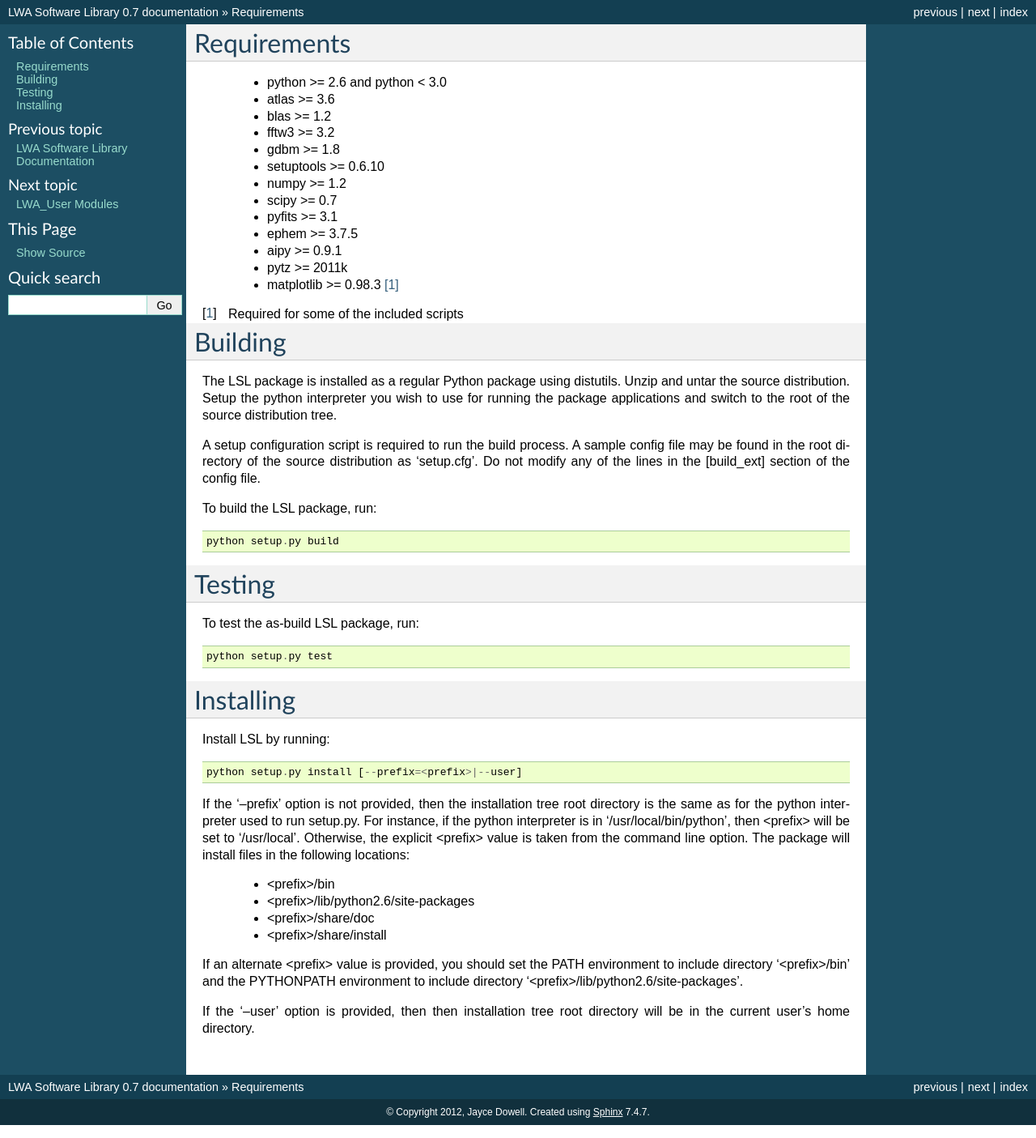
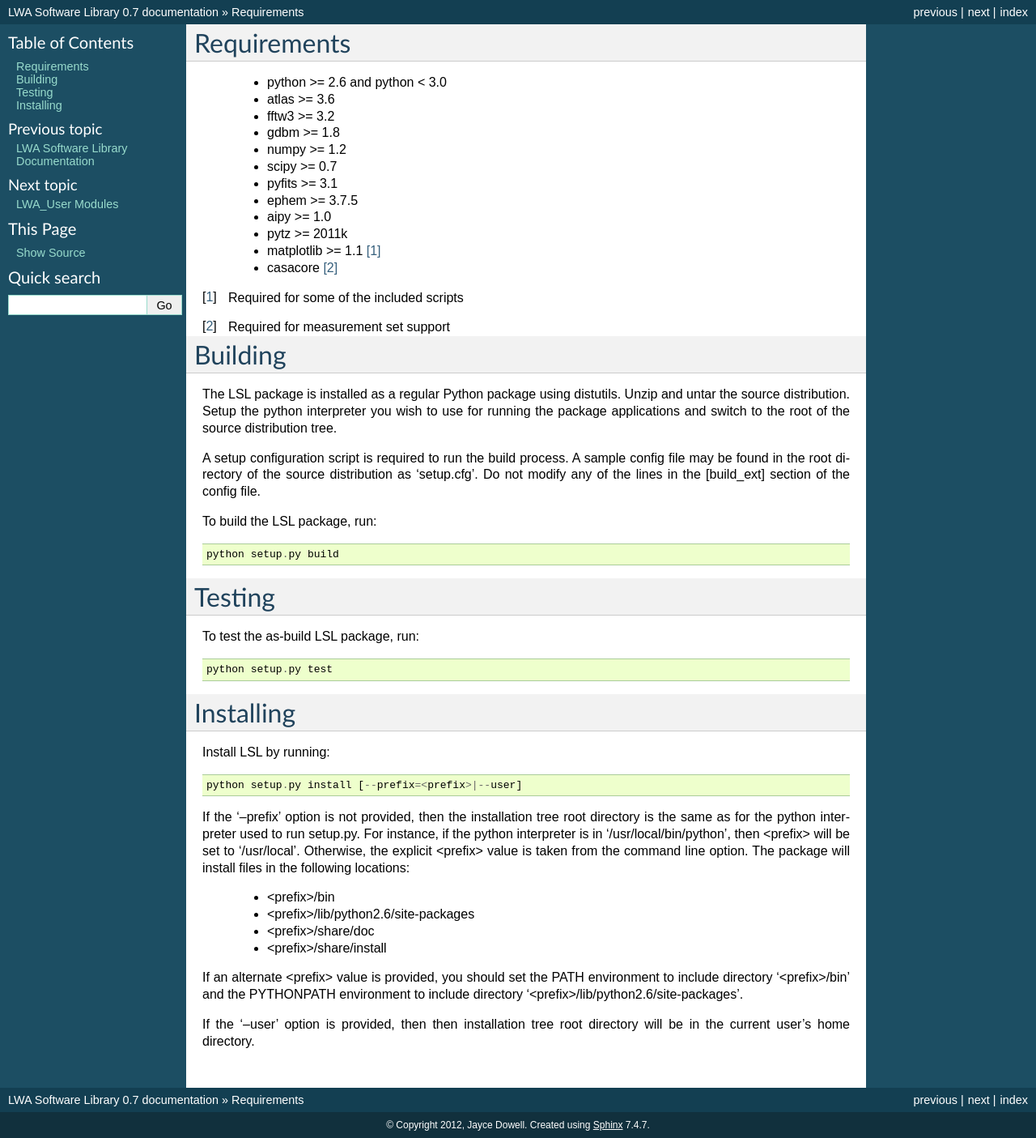
Before and after one commit to lwa-project/lsl, a Sphinx documentation site: the page built from doc/source/install.rst, in a window 1280 px wide. Shown: the whole page at 81% size. Built offline with Sphinx 7.4.7, drawn with Linux system fonts in a browser that asks for light colours; formulas are drawn with MathJax 3; pages that are not in the unit, such as notebooks, are missing from menus.

Commit message:
Cleaned up a few documentation problems ahead of the 1.2.1 release.

```diff
--- a/doc/source/install.rst
+++ b/doc/source/install.rst
@@ -2,19 +2,19 @@ Requirements
 ============
  * python >= 2.6 and python < 3.0
  * atlas >= 3.6
- * blas >= 1.2
  * fftw3 >= 3.2
  * gdbm >= 1.8
- * setuptools >= 0.6.10
  * numpy >= 1.2
  * scipy >= 0.7
  * pyfits >= 3.1
  * ephem >= 3.7.5
- * aipy >= 0.9.1
+ * aipy >= 1.0
  * pytz >= 2011k
- * matplotlib >= 0.98.3 [1]_
+ * matplotlib >= 1.1 [1]_
+ * casacore [2]_
 
 .. [1] Required for some of the included scripts
+.. [2] Required for measurement set support
 
 Building
 ========
--- a/setup.py
+++ b/setup.py
@@ -277,7 +277,7 @@ setup(
     scripts = glob.glob('scripts/*.py'),
     python_requires='>=2.6, <3',
     setup_requires = ['numpy>=1.2'],
-    install_requires = ['pyfits>=3.1', 'numpy>=1.2', 'scipy>=0.7', 'pyephem>=3.7.5', 'aipy>=0.9.1', 'pytz>=2011k'],
+    install_requires = ['pyfits>=3.1', 'numpy>=1.2', 'scipy>=0.7', 'pyephem>=3.7.5', 'aipy>=1.0', 'pytz>=2011k'],
     dependency_links = ['http://www.stsci.edu/resources/software_hardware/pyfits/Download'],
     include_package_data = True,
     ext_package = 'lsl',
```
Also changed, not shown: README.md (+3 -4 lines).
